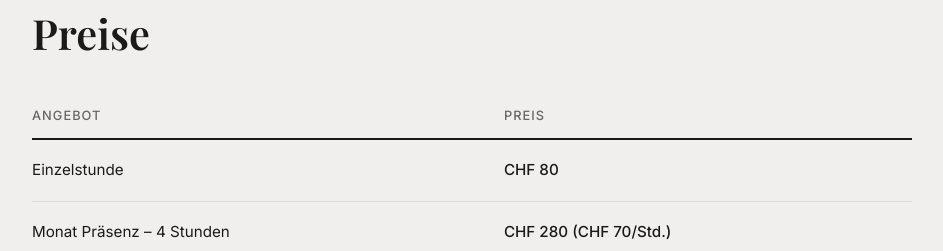
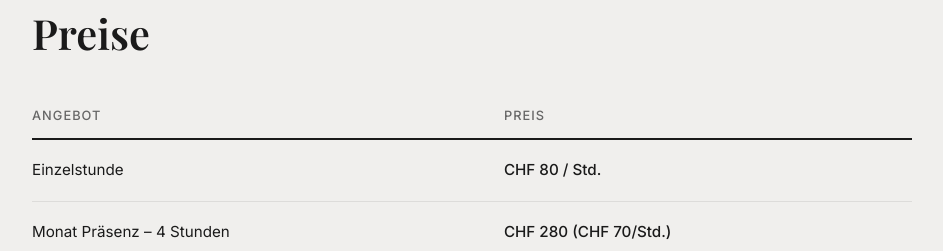
Before and after one commit to carranza-javier/laguitarrita, an Angular app: page / in a window 1280 px wide. Shown: the part 2240-2491 px from the top of the page, without its empty margins (168-1111 px from the left). Built offline with nearby package versions, Linux system fonts and the light colour scheme.

Commit message:
Add per-hour label to prices; fix mobile hamburger icon color animation

```diff
--- a/src/app/components/navbar/navbar.component.scss
+++ b/src/app/components/navbar/navbar.component.scss
@@ -101,6 +101,17 @@
 .menu-btn {
   display: none;
   color: var(--text);
+  animation: menubtn-to-white 3.5s ease-in 2s forwards;
+
+  .navbar.scrolled & {
+    animation: none;
+    color: var(--text) !important;
+    transition: color 0.3s ease;
+  }
+}
+
+@keyframes menubtn-to-white {
+  to { color: rgba(255, 255, 255, 0.9); }
 }
 
 @media (max-width: 640px) {
--- a/src/app/services/translation.service.ts
+++ b/src/app/services/translation.service.ts
@@ -35,7 +35,7 @@ const TRANSLATIONS = {
       col1: 'Angebot',
       col2: 'Preis',
       rows: [
-        { label: 'Einzelstunde', price: 'CHF 80' },
+        { label: 'Einzelstunde', price: 'CHF 80 / Std.' },
         { label: 'Monat Präsenz – 4 Stunden', price: 'CHF 280 (CHF 70/Std.)' },
         { label: 'Monat Online – 4 Stunden', price: 'CHF 240 (CHF 60/Std.)' },
       ],
@@ -85,7 +85,7 @@ const TRANSLATIONS = {
       col1: 'Option',
       col2: 'Price',
       rows: [
-        { label: 'Single class', price: 'CHF 80' },
+        { label: 'Single class', price: 'CHF 80 / h' },
         { label: 'Monthly in-person — 4 classes', price: 'CHF 280 (CHF 70/class)' },
         { label: 'Monthly online — 4 classes', price: 'CHF 240 (CHF 60/class)' },
       ],
```
